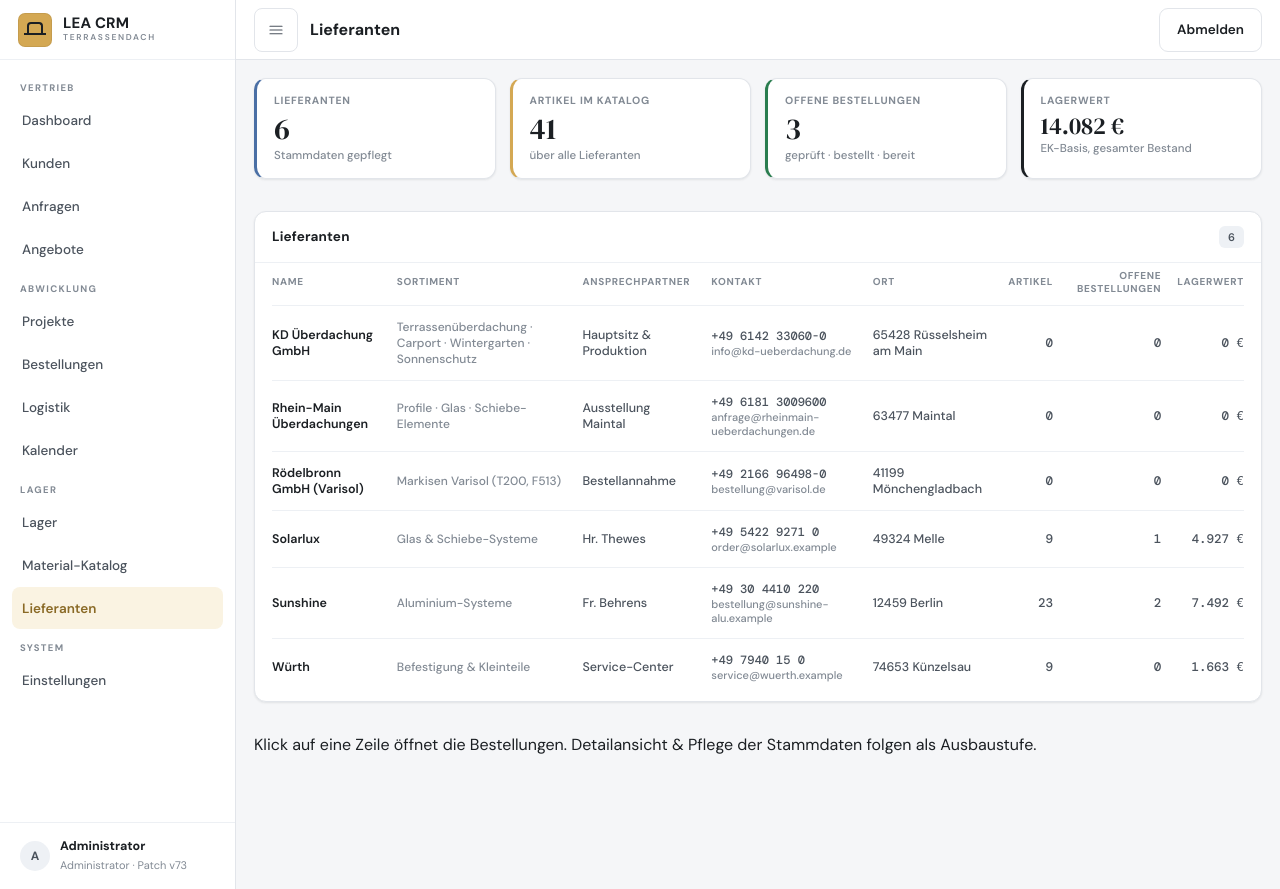
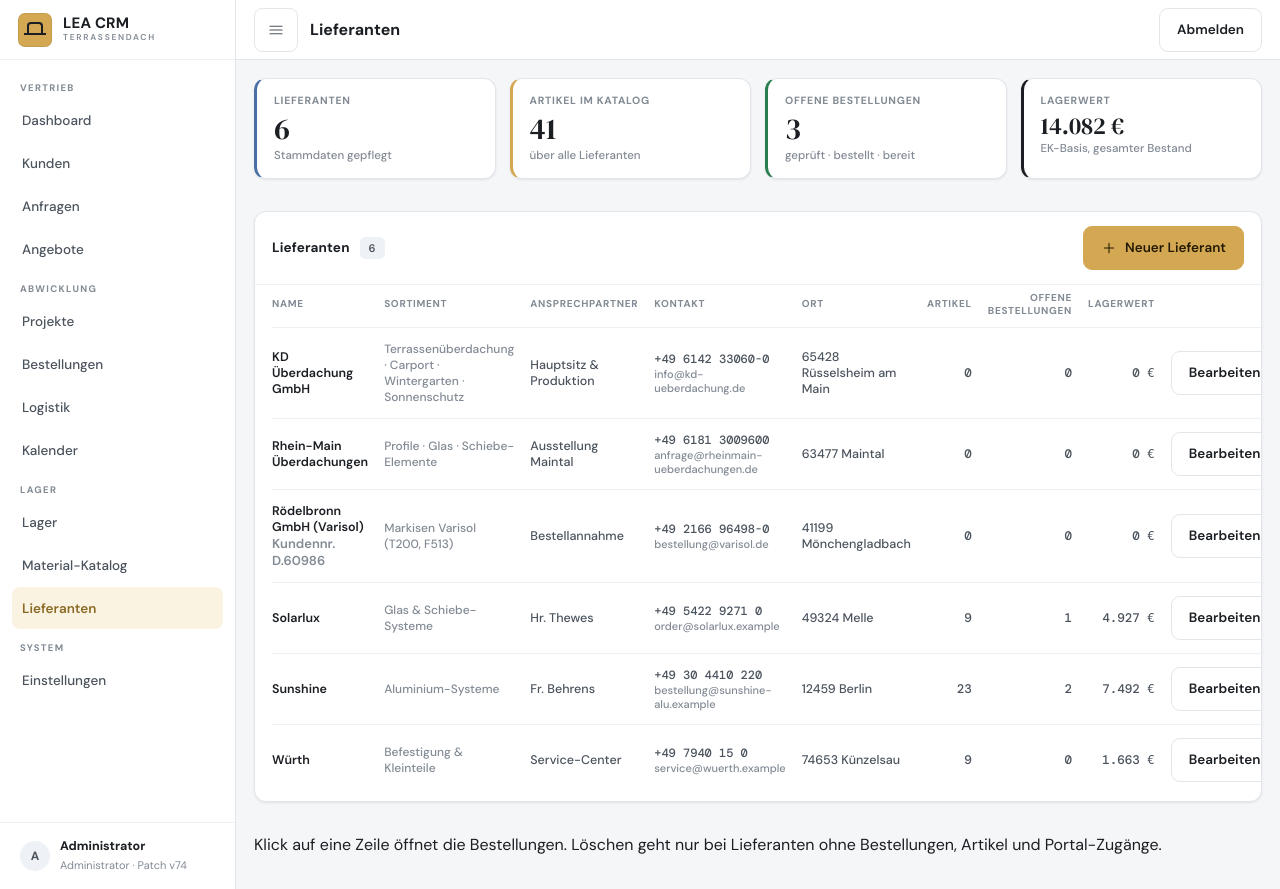
Before and after one commit to iijdii/iijdii, a Laravel app: page /lieferanten in a window 1280 px wide. Run offline with Laravel 12, Linux system fonts and the light colour scheme; a user stored in the database is signed in; data comes from the database, SQL or seed files in the repository; style sheets or scripts are compiled from the project's sources.

Commit message:
Lieferanten anlegen, bearbeiten und löschen (v74)
- Fenster «Neuer Lieferant» / «Bearbeiten» inkl. Kundennummer und Sortiment
- Löschen nur ohne Bestellungen, Artikel und Portal-Zugänge
- LieferantSeeder (/einrichtung) legt nur fehlende an, überschreibt keine
  gepflegten Daten und holt gelöschte/umbenannte nicht zurück
- Markisen-Entwurf findet Varisol auch nach Umbenennung

Co-Authored-By: Claude Opus 5.5 <noreply@anthropic.com>
Claude-Session: https://claude.ai/code/session_015uHRrEXJsvpe4aaCyHSmih

```diff
--- a/app/Http/Controllers/BestellungController.php
+++ b/app/Http/Controllers/BestellungController.php
@@ -205,7 +205,7 @@ class BestellungController extends Controller
             'nr' => Nummern::bestellung(),
             'titel' => $titel,
             // Fester Lieferant je Gruppe (Markisen → Varisol), sonst wählt der Verkäufer.
-            'lieferant_id' => $lieferant !== null ? Lieferant::query()->where('name', $lieferant)->value('id') : null,
+            'lieferant_id' => $lieferant !== null ? Lieferant::query()->where('name', 'like', '%'.$lieferant.'%')->orderBy('id')->value('id') : null,
             'kategorie' => $kategorie,
             'projekt_id' => $projekt->id,
             'kunde_id' => $projekt->kunde_id,
@@ -236,7 +236,7 @@ class BestellungController extends Controller
         // manuell ergänzte bleiben stehen).
         $gruppen = [
             'glas' => ['Phase 2 · Glas & Schiebe', 'glas'],
-            'markise' => ['Phase 2 · Markisen', 'markise', 'Rödelbronn GmbH (Varisol)'],
+            'markise' => ['Phase 2 · Markisen', 'markise', 'Varisol'],
             'sonnensegel' => ['Phase 2 · Sonnensegel (Tuch)', 'sonnensegel'],
             'sonstiges' => ['Phase 2 · Sonstiges', 'gemischt'],
         ];
--- a/app/Http/Controllers/LieferantController.php
+++ b/app/Http/Controllers/LieferantController.php
@@ -6,13 +6,19 @@ use App\Enums\BestellungStatus;
 use App\Models\Artikel;
 use App\Models\Bestellung;
 use App\Models\Lieferant;
+use App\Models\Setting;
+use App\Models\User;
+use Illuminate\Http\RedirectResponse;
+use Illuminate\Http\Request;
+use Illuminate\Validation\Rule;
 use Illuminate\View\View;
 
 /**
- * Lieferanten-Stammdaten. Im Prototyp nicht entworfen (gemeinsamer
- * Leerzustand «Liste → Formular → Detailansicht … folgen als nächste
- * Ausbaustufe») — Aufbau nach dem Material-Katalog-Muster: KPI-Zeile +
- * Tabelle mit live abgeleiteten Kennzahlen je Lieferant.
+ * Lieferanten-Stammdaten: KPI-Zeile + Tabelle mit live abgeleiteten
+ * Kennzahlen je Lieferant; Anlegen, Bearbeiten und Löschen über Fenster
+ * auf derselben Seite. Gelöscht wird nur ohne Bestellungen, Artikel und
+ * Portal-Zugänge; gelöschte und umbenannte Namen merkt sich «lieferanten_entfernt»,
+ * damit /einrichtung (LieferantSeeder) sie nicht zurückholt.
  */
 class LieferantController extends Controller
 {
@@ -41,4 +47,76 @@ class LieferantController extends Controller
             'lagerwertGesamt' => $lieferanten->sum('lagerwert'),
         ]);
     }
+
+    public function store(Request $request): RedirectResponse
+    {
+        $daten = $request->validateWithBag('lieferant_neu', $this->regeln());
+        $lieferant = Lieferant::query()->create($daten);
+        $this->vergiss($lieferant->name);
+
+        return redirect()->route('lieferanten')->with('toast', 'Lieferant '.$lieferant->name.' angelegt');
+    }
+
+    public function update(Request $request, Lieferant $lieferant): RedirectResponse
+    {
+        $daten = $request->validateWithBag('lieferant_'.$lieferant->id, $this->regeln($lieferant));
+        $alterName = $lieferant->name;
+        $lieferant->update($daten);
+        if ($alterName !== $lieferant->name) {
+            $this->merke($alterName);
+        }
+        $this->vergiss($lieferant->name);
+
+        return redirect()->route('lieferanten')->with('toast', 'Lieferant '.$lieferant->name.' gespeichert');
+    }
+
+    public function loesche(Lieferant $lieferant): RedirectResponse
+    {
+        $inGebrauch = $lieferant->bestellungen()->exists()
+            || $lieferant->artikel()->exists()
+            || User::query()->where('lieferant_id', $lieferant->id)->exists();
+        if ($inGebrauch) {
+            return redirect()->route('lieferanten')
+                ->with('toast', $lieferant->name.' hat Bestellungen, Artikel oder Portal-Zugänge — Löschen nicht möglich');
+        }
+
+        $lieferant->delete();
+        $this->merke($lieferant->name);
+
+        return redirect()->route('lieferanten')->with('toast', 'Lieferant '.$lieferant->name.' gelöscht');
+    }
+
+    /** Gelöschte/umbenannte Namen legt der Seeder nicht erneut an. */
+    private function merke(string $name): void
+    {
+        $entfernt = (array) Setting::wert('lieferanten_entfernt', []);
+        Setting::setzeWert('lieferanten_entfernt', array_values(array_unique([...$entfernt, $name])));
+    }
+
+    /** Ein wieder angelegter Name darf auch vom Seeder wieder gepflegt werden. */
+    private function vergiss(string $name): void
+    {
+        $entfernt = (array) Setting::wert('lieferanten_entfernt', []);
+        if (in_array($name, $entfernt, true)) {
+            Setting::setzeWert('lieferanten_entfernt', array_values(array_diff($entfernt, [$name])));
+        }
+    }
+
+    /**
+     * @return array<string, list<mixed>>
+     */
+    private function regeln(?Lieferant $lieferant = null): array
+    {
+        return [
+            'name' => ['required', 'string', 'max:190', Rule::unique('lieferanten', 'name')->ignore($lieferant?->id)],
+            'kundennummer' => ['nullable', 'string', 'max:40'],
+            'sortiment' => ['nullable', 'string', 'max:190'],
+            'ansprechpartner' => ['nullable', 'string', 'max:190'],
+            'email' => ['nullable', 'email', 'max:190'],
+            'telefon' => ['nullable', 'string', 'max:60'],
+            'strasse' => ['nullable', 'string', 'max:190'],
+            'plz' => ['nullable', 'string', 'max:10'],
+            'stadt' => ['nullable', 'string', 'max:190'],
+        ];
+    }
 }
--- a/app/Support/Version.php
+++ b/app/Support/Version.php
@@ -9,5 +9,5 @@ namespace App\Support;
  */
 final class Version
 {
-    public const PATCH = 'v73';
+    public const PATCH = 'v74';
 }
--- a/resources/views/lieferanten/index.blade.php
+++ b/resources/views/lieferanten/index.blade.php
@@ -2,7 +2,11 @@
 
 @section('title', 'Lieferanten')
 
-@php use App\Support\Format; @endphp
+@php
+    use App\Enums\Rolle;
+    use App\Support\Format;
+    $darfPflegen = auth()->user()->hasRole(Rolle::Admin, Rolle::Verkaeufer, Rolle::Projektleiter, Rolle::Lager);
+@endphp
 
 @section('content')
 <div class="colstack">
@@ -18,16 +22,20 @@
         <div class="card-h">
             <span class="card-t">Lieferanten</span>
             <span class="pill">{{ $lieferanten->count() }}</span>
+            @if ($darfPflegen)
+                <button class="btn btnp" type="button" data-modal-target="lieferant-neu" style="margin-left:auto">
+                    <svg class="i"><use href="#ic-plus"/></svg>Neuer Lieferant</button>
+            @endif
         </div>
         <div class="card-b" style="padding:6px 17px;overflow-x:auto">
             <table class="tbl">
                 <thead><tr><th>Name</th><th>Sortiment</th><th>Ansprechpartner</th><th>Kontakt</th><th>Ort</th>
-                    <th class="num">Artikel</th><th class="num">Offene Bestellungen</th><th class="num">Lagerwert</th></tr></thead>
+                    <th class="num">Artikel</th><th class="num">Offene Bestellungen</th><th class="num">Lagerwert</th>@if ($darfPflegen)<th></th>@endif</tr></thead>
                 <tbody>
                 @foreach ($lieferanten as $zeile)
                     @php $lieferant = $zeile['lieferant']; @endphp
-                    <tr class="lrow" onclick="window.location='{{ route('bestellungen', ['lieferant' => $lieferant->id]) }}'">
-                        <td class="b">{{ $lieferant->name }}</td>
+                    <tr class="lrow" onclick="if (! event.target.closest('button')) window.location='{{ route('bestellungen', ['lieferant' => $lieferant->id]) }}'">
+                        <td class="b">{{ $lieferant->name }}@if ($lieferant->kundennummer)<div class="hint">Kundennr. {{ $lieferant->kundennummer }}</div>@endif</td>
                         <td style="font-size:12px;color:var(--ink3)">{{ $lieferant->sortiment ?? '–' }}</td>
                         <td>{{ $lieferant->ansprechpartner ?? '–' }}</td>
                         <td>
@@ -38,6 +46,11 @@
                         <td class="num mono">{{ $lieferant->artikel_count }}</td>
                         <td class="num mono">{{ $zeile['offeneBestellungen'] }}</td>
                         <td class="num mono">{{ Format::eur0($zeile['lagerwert']) }}</td>
+                        @if ($darfPflegen)
+                            <td class="num">
+                                <button class="btn btns" type="button" data-modal-target="lieferant-{{ $lieferant->id }}">Bearbeiten</button>
+                            </td>
+                        @endif
                     </tr>
                 @endforeach
                 </tbody>
@@ -45,7 +58,49 @@
         </div>
     </div>
 
-    <p class="hint">Klick auf eine Zeile öffnet die Bestellungen. Detailansicht &amp; Pflege der Stammdaten folgen als Ausbaustufe.</p>
+    <p class="hint">Klick auf eine Zeile öffnet die Bestellungen. Löschen geht nur bei Lieferanten ohne Bestellungen, Artikel und Portal-Zugänge.</p>
 
 </div>
+
+@if ($darfPflegen)
+    @php $fehlerNeu = $errors->getBag('lieferant_neu'); @endphp
+    <div class="modal" id="lieferant-neu" @unless ($fehlerNeu->any()) hidden @endunless>
+        <div class="modalc">
+            <div class="modalh">Neuer Lieferant
+                <button class="btn btns" type="button" data-modal-close aria-label="Schließen">✕</button></div>
+            <div class="modalb">
+                <form method="POST" action="{{ route('lieferanten.store') }}" class="colstack" style="gap:10px">
+                    @csrf
+                    @include('lieferanten.partials.felder', ['l' => null, 'fehler' => $fehlerNeu])
+                    <div class="jb"><span class="hint">Pflicht ist nur der Name.</span>
+                        <button class="btn btnp" type="submit">Anlegen</button></div>
+                </form>
+            </div>
+        </div>
+    </div>
+
+    @foreach ($lieferanten as $zeile)
+        @php $l = $zeile['lieferant']; $fehlerL = $errors->getBag('lieferant_'.$l->id); @endphp
+        <div class="modal" id="lieferant-{{ $l->id }}" @unless ($fehlerL->any()) hidden @endunless>
+            <div class="modalc">
+                <div class="modalh">{{ $l->name }} bearbeiten
+                    <button class="btn btns" type="button" data-modal-close aria-label="Schließen">✕</button></div>
+                <div class="modalb">
+                    <form method="POST" action="{{ route('lieferanten.update', $l) }}" class="colstack" style="gap:10px">
+                        @csrf
+                        @include('lieferanten.partials.felder', ['l' => $l, 'fehler' => $fehlerL])
+                        <div class="jb"><span class="hint">Gilt sofort für neue Bestellungen und PDFs.</span>
+                            <button class="btn btnp" type="submit">Speichern</button></div>
+                    </form>
+                    <form method="POST" action="{{ route('lieferanten.loeschen', $l) }}" style="margin-top:12px;border-top:1px solid var(--bd);padding-top:10px"
+                          onsubmit="return confirm('Lieferant {{ addslashes($l->name) }} löschen?')">
+                        @csrf
+                        <div class="jb"><span class="hint">Nur ohne Bestellungen, Artikel und Portal-Zugänge.</span>
+                            <button class="btn btns" type="submit" style="color:var(--red)">Lieferant löschen</button></div>
+                    </form>
+                </div>
+            </div>
+        </div>
+    @endforeach
+@endif
 @endsection
--- /dev/null
+++ b/resources/views/lieferanten/partials/felder.blade.php
@@ -0,0 +1,25 @@
+{{-- Felder «Lieferant anlegen/bearbeiten». Erwartet: $l (?Lieferant), $fehler (MessageBag des Fensters). --}}
+@php $alt = fn (string $feld) => $fehler->any() ? old($feld, $l?->{$feld}) : $l?->{$feld}; @endphp
+@if ($fehler->any())
+    <div class="kwarn">{{ $fehler->first() }}</div>
+@endif
+<div class="fgrid2">
+    <div class="fld"><label>Name</label>
+        <input class="inp" name="name" value="{{ $alt('name') }}" required maxlength="190"></div>
+    <div class="fld"><label>Unsere Kundennummer</label>
+        <input class="inp mono" name="kundennummer" value="{{ $alt('kundennummer') }}" maxlength="40" placeholder="z. B. D.60986"></div>
+    <div class="fld" style="grid-column:1/-1"><label>Sortiment</label>
+        <input class="inp" name="sortiment" value="{{ $alt('sortiment') }}" maxlength="190" placeholder="z. B. Glas & Schiebe-Systeme"></div>
+    <div class="fld"><label>Ansprechpartner</label>
+        <input class="inp" name="ansprechpartner" value="{{ $alt('ansprechpartner') }}" maxlength="190"></div>
+    <div class="fld"><label>E-Mail (Bestellungen)</label>
+        <input class="inp" type="email" name="email" value="{{ $alt('email') }}" maxlength="190"></div>
+    <div class="fld"><label>Telefon</label>
+        <input class="inp" name="telefon" value="{{ $alt('telefon') }}" maxlength="60"></div>
+    <div class="fld"><label>Straße</label>
+        <input class="inp" name="strasse" value="{{ $alt('strasse') }}" maxlength="190"></div>
+    <div class="fld"><label>PLZ</label>
+        <input class="inp mono" name="plz" value="{{ $alt('plz') }}" maxlength="10"></div>
+    <div class="fld"><label>Ort</label>
+        <input class="inp" name="stadt" value="{{ $alt('stadt') }}" maxlength="190"></div>
+</div>
--- a/routes/web.php
+++ b/routes/web.php
@@ -101,6 +101,11 @@ Route::middleware(['auth', 'benutzer.aktiv', 'lieferant.portal'])->group(functio
     Route::get('/kalender/termin', [KalenderController::class, 'terminFormular'])->name('kalender.termin');
     Route::post('/kalender/termin', [KalenderController::class, 'speichereTermin'])->middleware('role:verkaeufer,projektleiter')->name('kalender.termin.speichern');
     Route::get('/lieferanten', [LieferantController::class, 'index'])->name('lieferanten');
+    Route::middleware('role:verkaeufer,projektleiter,lager')->group(function () {
+        Route::post('/lieferanten', [LieferantController::class, 'store'])->name('lieferanten.store');
+        Route::post('/lieferanten/{lieferant}', [LieferantController::class, 'update'])->name('lieferanten.update');
+        Route::post('/lieferanten/{lieferant}/loeschen', [LieferantController::class, 'loesche'])->name('lieferanten.loeschen');
+    });
 
     Route::get('/kunden', [KundeController::class, 'index'])->name('kunden');
     Route::get('/kunden/neu', [KundeController::class, 'create'])->name('kunden.create');
```
Also changed, not shown: database/seeders/LieferantSeeder.php (+19 -4 lines), tests/Feature/LieferantenTest.php (+80 -0 lines).
